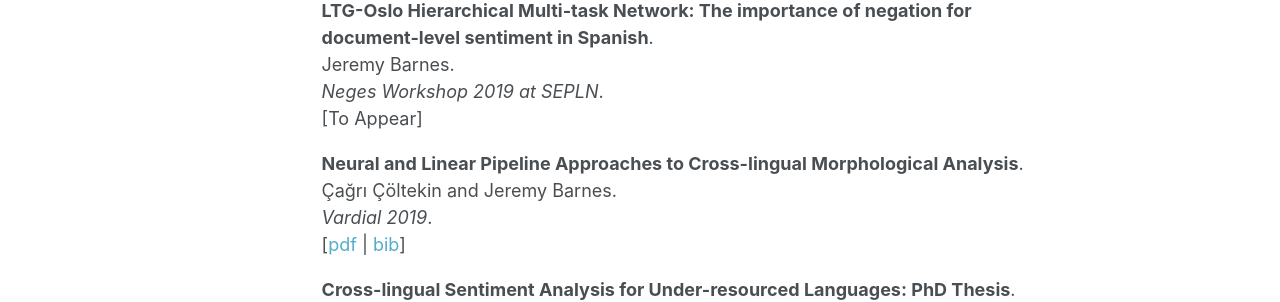
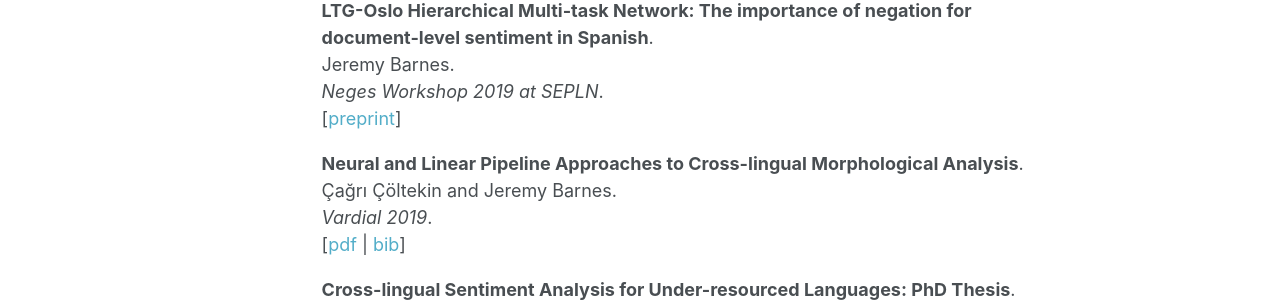
Before and after one commit to jerbarnes/jbarnesspain.github.io, a Jekyll site: the page built from publications/index.html, in a window 1280 px wide. Shown: the part 576-878 px from the top of the page. Built offline with Jekyll 4.4.1, drawn with Linux system fonts in a browser that asks for light colours.

Commit message:
added neges preprint

```diff
--- a/publications/index.html
+++ b/publications/index.html
@@ -38,7 +38,7 @@
 		LTG-Oslo Hierarchical Multi-task Network: The importance of negation for document-level sentiment in Spanish</strong>.<br>
 		Jeremy Barnes.<br>
 		<i>Neges Workshop 2019 at SEPLN</i>.<br>
-		[To Appear]
+		[<a href="/downloads/neges2019.pdf">preprint</a>]
 </ul>
 
 <ul>
```
Also changed, not shown: 1 other file.
